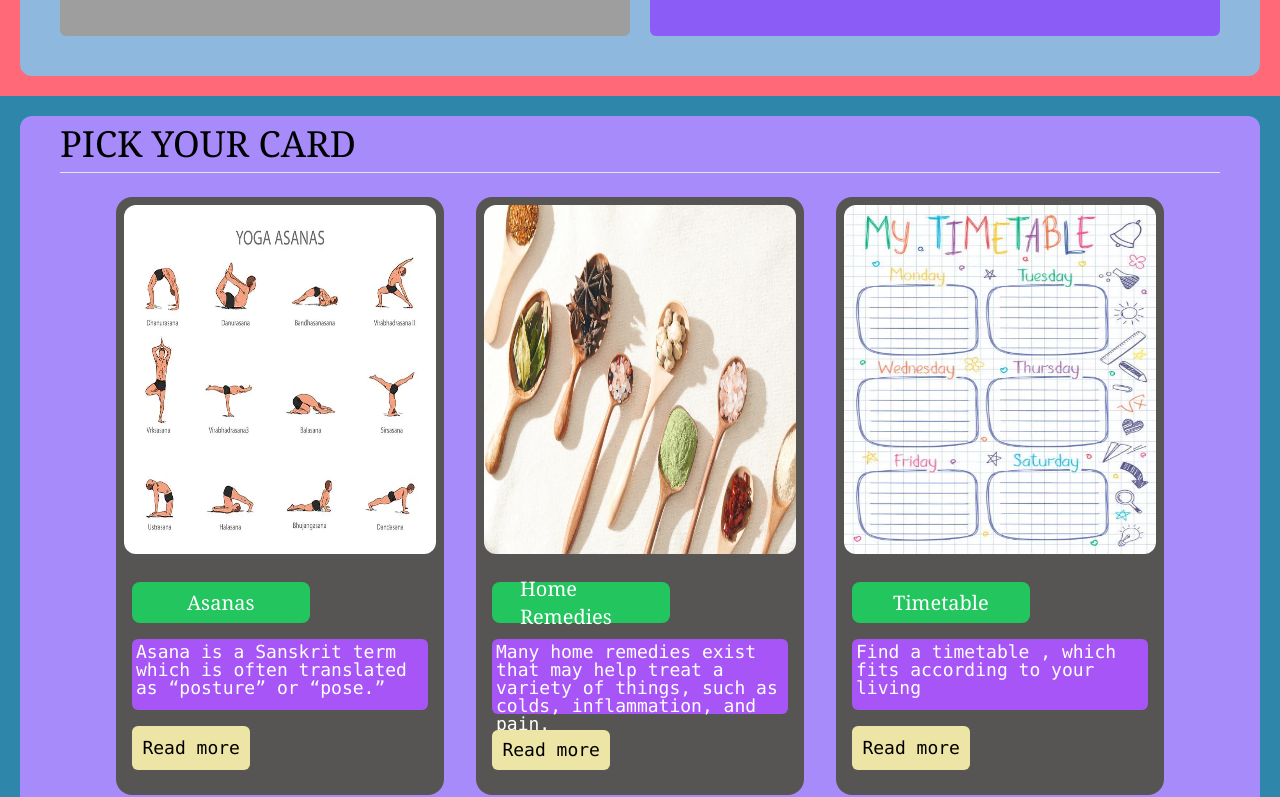
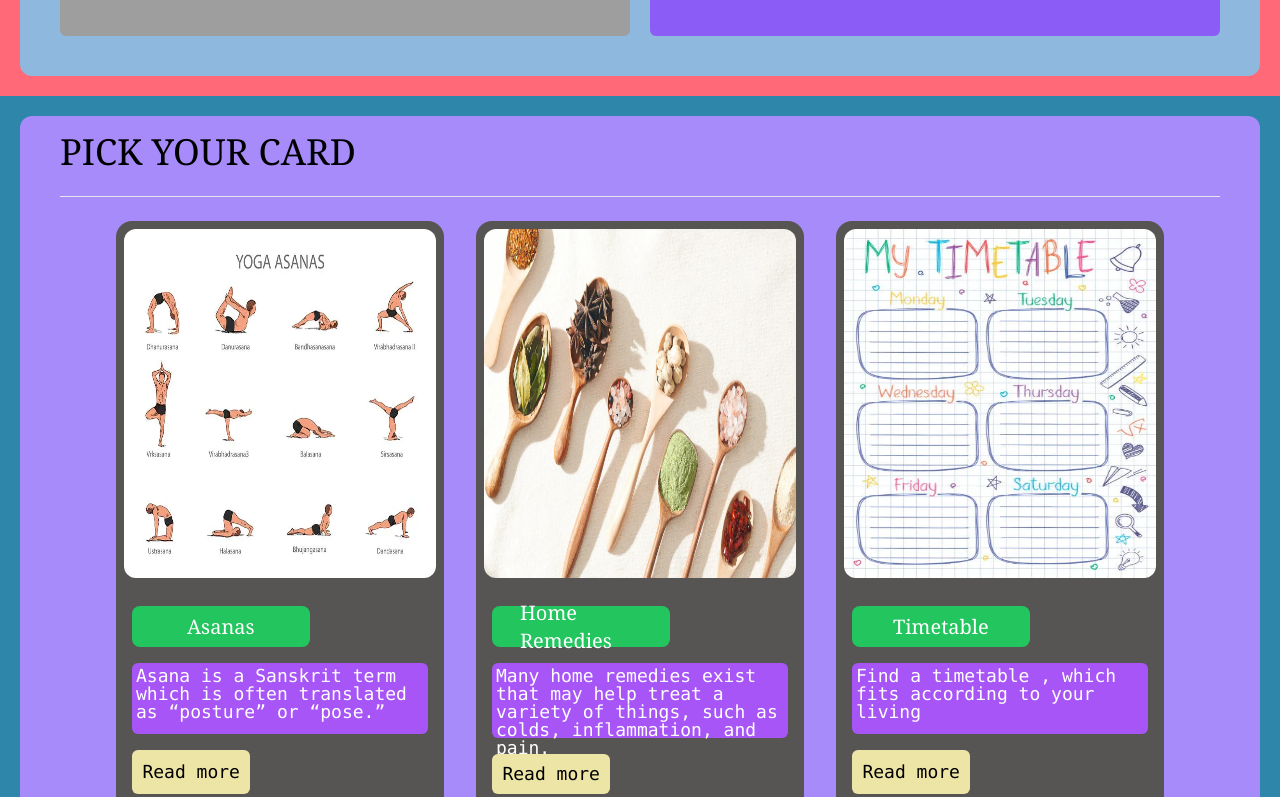
Before and after one commit to vikas-singh-7/FitnessWebsite, a React (Vite) app: page / in a window 1280 px wide. Shown: the part 1504-2301 px from the top of the page. Built offline with nearby package versions, Linux system fonts and the light colour scheme; grey boxes are pictures that could not be loaded.

Commit message:
routesAdded

```diff
--- a/src/App.jsx
+++ b/src/App.jsx
@@ -5,15 +5,32 @@ import Information from "./components/Information";
 import Slider from "./components/Slider";
 import Cards from "./components/Cards";
 import Footer from "./components/Footer";
+import { Route, Routes } from "react-router-dom";
+import Asanas from "./components/pages/Asanas";
+import Home from "./components/pages/Home";
+import Timetable from "./components/pages/Timetable";
 
 const App = () => {
   return (
     <div className="bg-zinc-800 h-screen">
       <Navbar />
-      <LandingPage />
-      <Information />
+      <Routes>
+        <Route
+          path="/"
+          element={
+            <>
+              <LandingPage /> <Information /> <Cards />
+            </>
+          }
+        />
+        <Route path="/asanas" element={<Asanas />} />
+        <Route path="/homecines" element={<Home />} />
+        <Route path="/timetable" element={<Timetable />} />
+      </Routes>
+
+      {/* <Information /> */}
       {/* <Slider /> */}
-      <Cards />
+      {/* <Cards /> */}
       <Footer />
     </div>
   );
--- a/src/components/CardChilds.jsx
+++ b/src/components/CardChilds.jsx
@@ -3,7 +3,7 @@ import Button from "./Button";
 
 const CardChilds = ({ image, desc, desc2 }) => {
   return (
-    <div className="h-full w-full hover:scale-105 bg-[#565554]  flex rounded-2xl  p-2 flex-col gap-5 transition-all duration-100 ease-in-out">
+    <div className="h-full w-full hover:scale-105 bg-[#565554]  flex rounded-2xl  p-2 flex-col gap-5 transition-all duration-[300ms] ease-in-out">
       <div className="h-[60%] w-full  overflow-hidden rounded-xl flex">
         <img src={image} alt="" height="100%" className="h-full w-full" />
       </div>
--- a/src/components/Cards.jsx
+++ b/src/components/Cards.jsx
@@ -5,12 +5,12 @@ const Cards = () => {
   return (
     <div className="h-screen bg-[#2E86AB] flex justify-center items-center p-5">
       <div className=" relative bg-violet-400 rounded-xl h-full w-full flex justify-around items-center p-5">
-        <div className="desc  absolute top-0 w-full text-4xl px-10 font-serif py-2">
+        <div className="desc  absolute top-0 w-full text-4xl px-10 font-serif py-4">
           PICK YOUR CARD
-          <hr className="mt-2" />
+          <hr className="mt-6" />
         </div>
 
-        <div className="flex justify-center items-center h-[92%] w-[full]">
+        <div className="flex justify-center items-center h-[92%] w-[full] mt-12">
           <div className="h-[95%] w-[30%]  rounded-xl flex p-4 justify-center items-center">
             <CardChilds
               desc2={"Asanas"}
--- a/src/components/Footer.jsx
+++ b/src/components/Footer.jsx
@@ -42,7 +42,9 @@ const Footer = () => {
               {contacts.map((item) => {
                 return (
                   <span key={item.name} className="hover:text-black">
-                    <a href={item.link}>{item.name}</a>
+                    <a href={item.link} target="blank">
+                      {item.name}
+                    </a>
                   </span>
                 );
               })}
--- /dev/null
+++ b/src/components/pages/Asanas.jsx
@@ -0,0 +1,7 @@
+import React from "react";
+
+const Asanas = () => {
+  return <div className="h-screen bg-slate-400">Asanas</div>;
+};
+
+export default Asanas;
--- /dev/null
+++ b/src/components/pages/Home.jsx
@@ -0,0 +1,9 @@
+import React from 'react'
+
+const Home = () => {
+  return (
+    <div className='h-screen bg-[red]'>Home</div>
+  )
+}
+
+export default Home
--- /dev/null
+++ b/src/components/pages/Timetable.jsx
@@ -0,0 +1,7 @@
+import React from "react";
+
+const Timetable = () => {
+  return <div className="h-screen bg-green-600">Timetable</div>;
+};
+
+export default Timetable;
```
